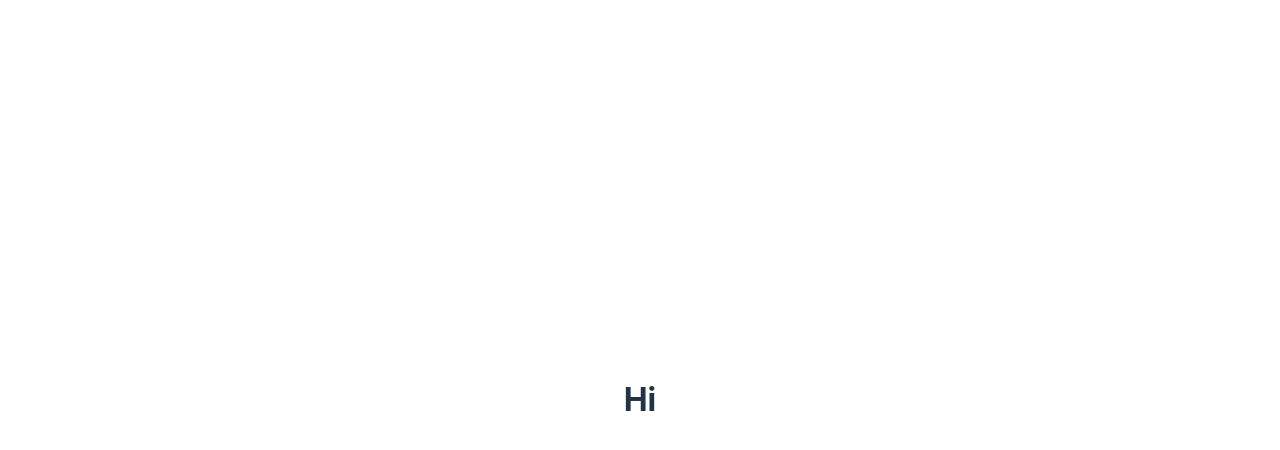
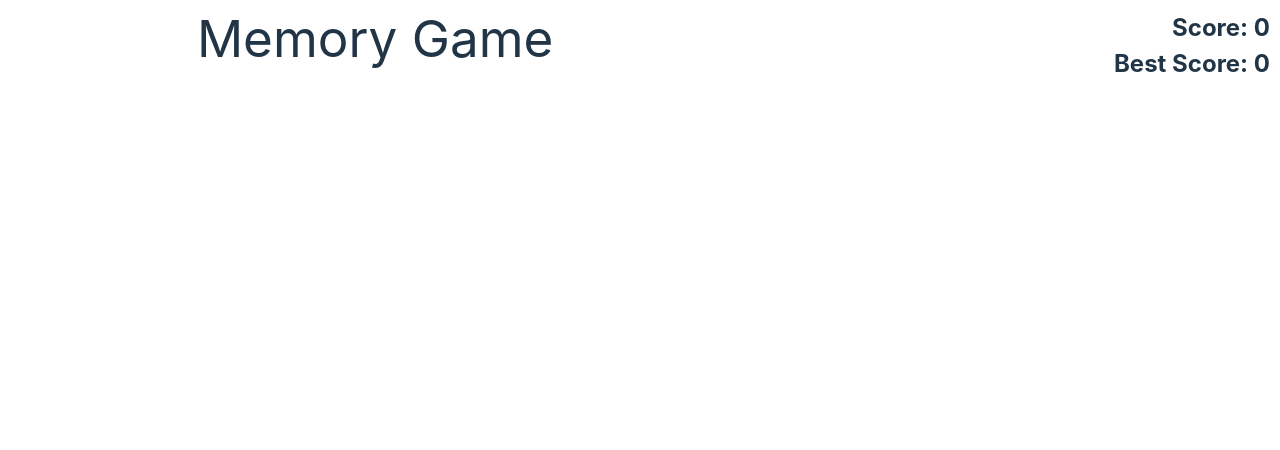
Before and after one commit to rajesh-sv/odin-memory-game, a React (Vite) app: page / in a window 1280 px wide. Shown: the top 450 px of the page. Built offline with nearby package versions, Linux system fonts and the light colour scheme.

Commit message:
Define Score component and its style

```diff
--- a/src/components/App.jsx
+++ b/src/components/App.jsx
@@ -1,9 +1,14 @@
+import { useState } from "react"
 import "../styles/App.css"
+import Header from "./Header"
+import Score from "./Score"
 
 function App() {
+  const [score, setScore] = useState(0)
   return (
     <>
-      <h1>Hi</h1>
+      <Header />
+      <Score score={score} />
     </>
   )
 }
--- a/src/components/Header.jsx
+++ b/src/components/Header.jsx
@@ -1,5 +1,5 @@
 import "../styles/Header.css"
 
 export default function Header() {
-  return <h1>Memory Game</h1>
+  return <header>Memory Game</header>
 }
--- a/src/components/Score.jsx
+++ b/src/components/Score.jsx
@@ -0,0 +1,14 @@
+import "../styles/Score.css"
+import { useRef } from "react"
+
+export default function Score({ score }) {
+  const bestScore = useRef(0)
+  bestScore.current = Math.max(bestScore.current, score)
+
+  return (
+    <div className="score-card">
+      <h2>Score: {score}</h2>
+      <h2>Best Score: {bestScore.current}</h2>
+    </div>
+  )
+}
--- a/src/styles/App.css
+++ b/src/styles/App.css
@@ -1,6 +1,10 @@
 #root {
   max-width: 1280px;
   margin: 0 auto;
-  padding: 2rem;
+  padding: 10px;
   text-align: center;
+  display: grid;
+  grid-template-areas:
+    "header score"
+    "cards cards";
 }
--- a/src/styles/Header.css
+++ b/src/styles/Header.css
@@ -1,4 +1,5 @@
-h1 {
+header {
+  grid-area: "header";
   font-size: 3.2em;
   line-height: 1.1;
 }
--- a/src/styles/Score.css
+++ b/src/styles/Score.css
@@ -0,0 +1,8 @@
+.score-card {
+  grid-area: "score";
+  text-align: right;
+}
+
+.score-card h2 {
+  margin: 0;
+}
--- a/src/styles/index.css
+++ b/src/styles/index.css
@@ -15,29 +15,8 @@
 
 body {
   margin: 0;
-  display: flex;
-  place-items: center;
   min-width: 320px;
   min-height: 100vh;
-}
-
-button {
-  border-radius: 8px;
-  border: 1px solid transparent;
-  padding: 0.6em 1.2em;
-  font-size: 1em;
-  font-weight: 500;
-  font-family: inherit;
-  background-color: #1a1a1a;
-  cursor: pointer;
-  transition: border-color 0.25s;
-}
-button:hover {
-  border-color: #646cff;
-}
-button:focus,
-button:focus-visible {
-  outline: 4px auto -webkit-focus-ring-color;
 }
 
 @media (prefers-color-scheme: light) {
@@ -45,7 +24,4 @@ button:focus-visible {
     color: #213547;
     background-color: #ffffff;
   }
-  button {
-    background-color: #f9f9f9;
-  }
 }
```
Also changed, not shown: .eslintrc.cjs.
